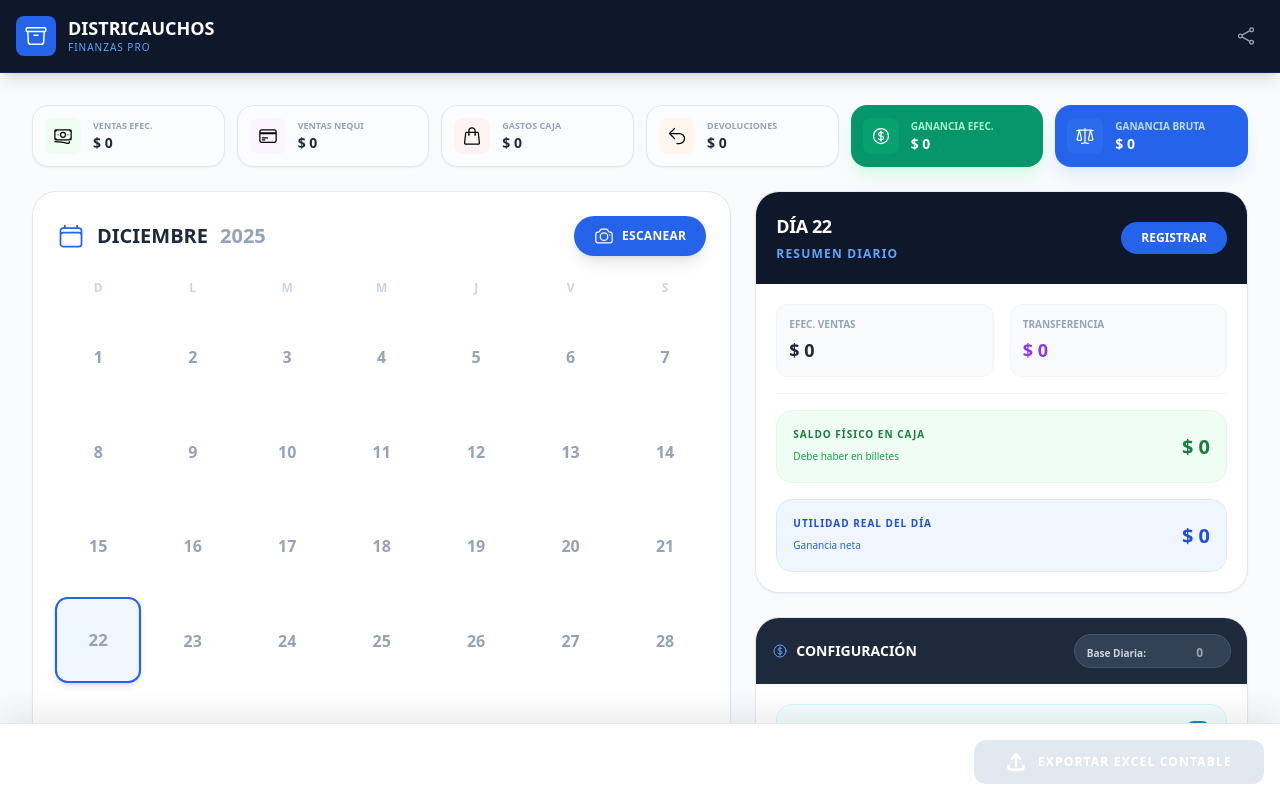
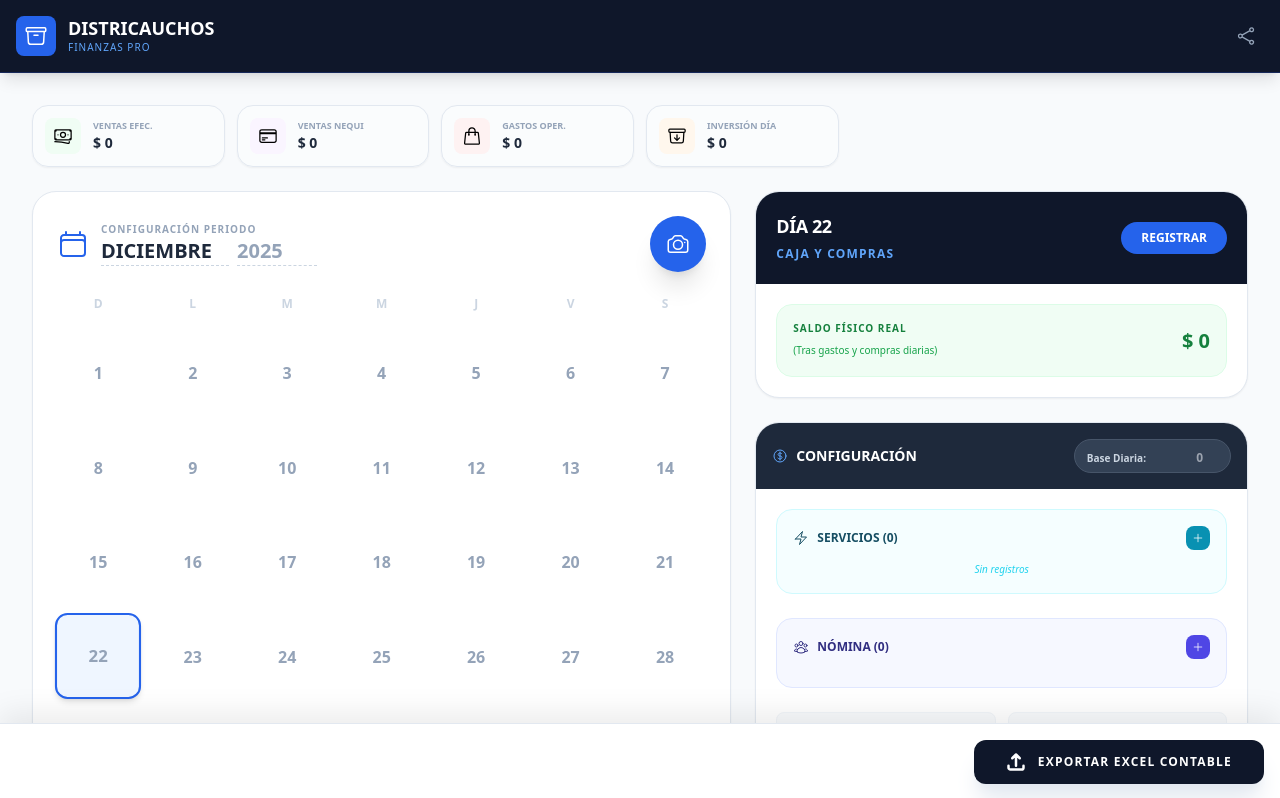
Before and after one commit to christophervillotafreire/districauchos-app, a React (Vite) app: page / in a window 1280 px wide. Shown: the top 798 px of the page. Built offline with nearby package versions, Linux system fonts and the light colour scheme.

Commit message:
Enhance App component with new icon and state logic
Added ArchiveBoxArrowDownIcon and updated state initialization logic to include migrations for bank loans and suppliers. Adjusted calculations to include daily purchases in cash flow.

```diff
--- a/App.tsx
+++ b/App.tsx
@@ -14,7 +14,8 @@ import {
   CameraIcon,
   ArrowUturnLeftIcon,
   CreditCardIcon,
-  CurrencyDollarIcon
+  CurrencyDollarIcon,
+  ArchiveBoxArrowDownIcon
 } from '@heroicons/react/24/outline';
 
 const App: React.FC = () => {
@@ -25,57 +26,67 @@ const App: React.FC = () => {
   const [selectedDayNumber, setSelectedDayNumber] = useState<number>(new Date().getDate());
   const [hasManuallySelected, setHasManuallySelected] = useState<boolean>(false);
 
-  const today = new Date();
+  // --- ESTADO INICIAL Y MIGRACIÓN ---
+  const [state, setState] = useState<AppState>(() => {
+    const today = new Date();
+    const defaultMonth = new Intl.DateTimeFormat('es-CO', { month: 'long' }).format(today);
 
-  // --- ESTADO ---
-  const [state, setState] = useState<AppState>(() => {
     const saved = localStorage.getItem('districauchos_state');
     if (saved) {
       try {
         const parsedState = JSON.parse(saved);
 
-        // MIGRACIONES (Payroll y Utilities)
-        if (typeof parsedState.fixedExpenses?.payroll === 'number') {
-          const oldAmount = parsedState.fixedExpenses.payroll;
-          parsedState.fixedExpenses.payroll = oldAmount > 0 ? [{ id: 'legacy_p', name: 'Nómina General', paymentQ1: oldAmount, paymentQ2: 0 }] : [];
+        // MIGRACIÓN: Bancos (Number -> Array)
+        if (typeof parsedState.fixedExpenses?.bankLoans === 'number') {
+           const val = parsedState.fixedExpenses.bankLoans;
+           parsedState.fixedExpenses.bankLoans = val > 0 ? [{ id: 'mig_bank', date: '01', description: 'Deuda General', amount: val }] : [];
         }
-        if (typeof parsedState.fixedExpenses?.utilities === 'number') {
-           const oldUtils = parsedState.fixedExpenses.utilities;
-           parsedState.fixedExpenses.utilities = oldUtils > 0 ? [{ id: 'legacy_u', name: 'Servicios Generales', amount: oldUtils }] : [];
+        // MIGRACIÓN: Proveedores (Number -> Array)
+        if (typeof parsedState.fixedExpenses?.suppliers === 'number') {
+           const val = parsedState.fixedExpenses.suppliers;
+           parsedState.fixedExpenses.suppliers = val > 0 ? [{ id: 'mig_supp', date: '01', description: 'Facturas Varias', amount: val }] : [];
         }
+
+        // Asegurar arrays
         if (!Array.isArray(parsedState.fixedExpenses?.payroll)) parsedState.fixedExpenses.payroll = [];
         if (!Array.isArray(parsedState.fixedExpenses?.utilities)) parsedState.fixedExpenses.utilities = [];
+        if (!Array.isArray(parsedState.fixedExpenses?.bankLoans)) parsedState.fixedExpenses.bankLoans = [];
+        if (!Array.isArray(parsedState.fixedExpenses?.suppliers)) parsedState.fixedExpenses.suppliers = [];
 
-        return parsedState;
+        // Inicializar campos nuevos de fecha si no existen
+        return {
+            ...parsedState,
+            monthName: parsedState.monthName || defaultMonth,
+            year: parsedState.year || today.getFullYear()
+        };
+
       } catch (e) {
-        return { currentMonth: today.getMonth(), currentYear: today.getFullYear(), days: {}, fixedExpenses: INITIAL_FIXED_EXPENSES, defaultInitialCash: 0 };
+        return { monthName: defaultMonth, year: today.getFullYear(), currentMonth: today.getMonth(), days: {}, fixedExpenses: INITIAL_FIXED_EXPENSES, defaultInitialCash: 0 };
       }
     }
-    return { currentMonth: today.getMonth(), currentYear: today.getFullYear(), days: {}, fixedExpenses: INITIAL_FIXED_EXPENSES, defaultInitialCash: 0 };
+    return { monthName: defaultMonth, year: today.getFullYear(), currentMonth: today.getMonth(), days: {}, fixedExpenses: INITIAL_FIXED_EXPENSES, defaultInitialCash: 0 };
   });
 
   const [editingDay, setEditingDay] = useState<DayData | null>(null);
-
-  const daysInMonth = new Date(state.currentYear, state.currentMonth + 1, 0).getDate();
-  const monthName = new Intl.DateTimeFormat('es-CO', { month: 'long' }).format(new Date(state.currentYear, state.currentMonth)).toUpperCase();
 
   useEffect(() => {
     localStorage.setItem('districauchos_state', JSON.stringify(state));
   }, [state]);
 
-  // --- CALCULOS ---
+  // --- CÁLCULOS ESTADÍSTICOS ---
   const monthlyStats = (Object.values(state.days) as DayData[]).reduce(
-    (acc: { cashSales: number; nequiSales: number; expenses: number; returns: number }, day: DayData) => {
+    (acc, day) => {
       day.transactions.forEach((t: Transaction) => {
         const amt = Number(t.amount) || 0;
         if (t.type === TransactionType.CASH_SALE) acc.cashSales += amt;
         if (t.type === TransactionType.NEQUI_SALE) acc.nequiSales += amt;
         if (t.type === TransactionType.DAILY_EXPENSE) acc.expenses += amt;
         if (t.type === TransactionType.RETURN) acc.returns += amt;
+        if (t.type === TransactionType.DAILY_PURCHASE) acc.investments += amt; // Sumamos compras diarias
       });
       return acc;
     },
-    { cashSales: 0, nequiSales: 0, expenses: 0, returns: 0 }
+    { cashSales: 0, nequiSales: 0, expenses: 0, returns: 0, investments: 0 }
   );
 
   const selectedDayData = state.days[selectedDayNumber] || null;
@@ -85,19 +96,28 @@ const App: React.FC = () => {
     else if (t.type === TransactionType.NEQUI_SALE) acc.nequiSales += amt;
     else if (t.type === TransactionType.RETURN) acc.returns += amt;
     else if (t.type === TransactionType.DAILY_EXPENSE) acc.expenses += amt;
+    else if (t.type === TransactionType.DAILY_PURCHASE) acc.investments += amt;
     return acc;
-  }, { cashSales: 0, nequiSales: 0, returns: 0, expenses: 0 }) || { cashSales: 0, nequiSales: 0, returns: 0, expenses: 0 };
+  }, { cashSales: 0, nequiSales: 0, returns: 0, expenses: 0, investments: 0 }) || { cashSales: 0, nequiSales: 0, returns: 0, expenses: 0, investments: 0 };
 
   const currentDayBase = selectedDayData ? (selectedDayData.initialCash ?? state.defaultInitialCash) : state.defaultInitialCash;
-  const dayNetCaja = currentDayBase + dayStats.cashSales - dayStats.returns - dayStats.expenses;
+
+  // LÓGICA DE CAJA: Efectivo Inicial + Ventas Efectivo - Devoluciones - Gastos - COMPRAS DIARIAS (salen de la caja)
+  const dayNetCaja = currentDayBase + dayStats.cashSales - dayStats.returns - dayStats.expenses - dayStats.investments;
+
+  // Utilidad Operativa del Día (Sin descontar inversión, pues eso es activo, no gasto)
+  // Aunque para "bolsillo" se siente como gasto, contablemente es cambio de activo.
+  // Sin embargo, para el reporte simple de utilidad diaria, solemos restar todo lo que sale.
+  // Aquí RESTAREMOS gastos operativos, pero las compras diarias las dejamos como flujo aparte en el excel final.
   const dayTotalProfit = (dayStats.cashSales + dayStats.nequiSales) - dayStats.returns - dayStats.expenses;
 
   // --- HANDLERS ---
   const handleFileSelect = async (event: React.ChangeEvent<HTMLInputElement>) => {
+    // ... (Misma lógica de antes)
     const files = event.target.files;
     if (!files || files.length === 0) return;
     setLoading(true);
-    setLoadingMessage(files.length > 1 ? `Procesando ${files.length} img...` : 'Analizando IA...');
+    setLoadingMessage('Analizando...');
     try {
       const filePromises = Array.from(files).map((file: File) => new Promise<FileData>((resolve, reject) => {
           const reader = new FileReader();
@@ -110,6 +130,8 @@ const App: React.FC = () => {
       const extractedTransactions: Transaction[] = result.items.map((item: any) => ({
         id: Math.random().toString(36).substr(2, 9), description: item.description, amount: Number(item.amount), type: item.type
       }));
+      // Nota: Gemini podría necesitar un prompt update para distinguir compras de gastos,
+      // pero por ahora el usuario puede cambiar el tipo manualmente en DayEditor.
       const targetDay = hasManuallySelected ? selectedDayNumber : (result.dayEstimate || selectedDayNumber);
       const newDayData: DayData = { day: targetDay, hasData: true, transactions: extractedTransactions, initialCash: state.days[targetDay]?.initialCash ?? state.defaultInitialCash };
       setEditingDay(newDayData);
@@ -121,13 +143,10 @@ const App: React.FC = () => {
   const saveDayData = (data: DayData) => {
     setState(prev => ({ ...prev, days: { ...prev.days, [data.day]: data } }));
     setEditingDay(null);
-    setSelectedDayNumber(data.day);
   };
 
   const handleExport = () => generateMonthlyReport(state);
   const formatCurrency = (val: number) => new Intl.NumberFormat('es-CO', { style: 'currency', currency: 'COP', maximumFractionDigits: 0 }).format(val);
-  const monthlyCashProfit = monthlyStats.cashSales - monthlyStats.returns - monthlyStats.expenses;
-  const monthlyGrossProfit = (monthlyStats.cashSales + monthlyStats.nequiSales) - monthlyStats.returns - monthlyStats.expenses;
 
   return (
     <div className="min-h-screen pb-44 bg-slate-50 font-sans">
@@ -138,61 +157,68 @@ const App: React.FC = () => {
         <div className="fixed inset-0 bg-slate-900/95 z-[100] flex flex-col items-center justify-center text-white p-6 text-center animate-in fade-in duration-300">
           <div className="w-16 h-16 border-4 border-blue-500 border-t-transparent rounded-full animate-spin mb-6"></div>
           <p className="font-black text-2xl mb-2 text-blue-400">PROCESANDO</p>
-          <p className="text-white font-bold uppercase tracking-widest text-xs animate-pulse">{loadingMessage}</p>
         </div>
       )}
 
       {editingDay && <DayEditor dayData={editingDay} defaultBase={state.defaultInitialCash} onSave={saveDayData} onCancel={() => setEditingDay(null)} />}
 
-      {/* CAMBIO CLAVE: Container más ancho y Grilla Responsiva */}
       <main className="container mx-auto max-w-7xl p-4 lg:p-8 space-y-6">
 
-        {/* SECCIÓN 1: Tarjetas Superiores (Grid 2 cols en móvil, 6 en PC) */}
+        {/* SECCIÓN 1: Tarjetas Superiores */}
         <div className="grid grid-cols-2 md:grid-cols-3 lg:grid-cols-6 gap-3">
           <StatCard icon={<BanknotesIcon className="text-green-600"/>} label="Ventas Efec." value={monthlyStats.cashSales} color="bg-green-50" />
           <StatCard icon={<CreditCardIcon className="text-purple-600"/>} label="Ventas Nequi" value={monthlyStats.nequiSales} color="bg-purple-50" />
-          <StatCard icon={<ShoppingBagIcon className="text-red-600"/>} label="Gastos Caja" value={monthlyStats.expenses} color="bg-red-50" />
-          <StatCard icon={<ArrowUturnLeftIcon className="text-orange-600"/>} label="Devoluciones" value={monthlyStats.returns} color="bg-orange-50" />
-
-          <div className="bg-emerald-600 p-3 rounded-2xl shadow-lg shadow-emerald-100 flex items-center gap-3 text-white col-span-2 md:col-span-1 lg:col-span-1">
-             <div className="bg-emerald-500/30 p-2 rounded-lg"><CurrencyDollarIcon className="h-5 w-5 text-white"/></div>
-             <div className="min-w-0"><p className="text-[10px] font-black text-emerald-200 uppercase">Ganancia Efec.</p><p className="text-sm font-black truncate">{formatCurrency(monthlyCashProfit)}</p></div>
-          </div>
-          <div className="bg-blue-600 p-3 rounded-2xl shadow-lg shadow-blue-100 flex items-center gap-3 text-white col-span-2 md:col-span-1 lg:col-span-1">
-             <div className="bg-blue-500/30 p-2 rounded-lg"><ScaleIcon className="h-5 w-5 text-white"/></div>
-             <div className="min-w-0"><p className="text-[10px] font-black text-blue-200 uppercase">Ganancia Bruta</p><p className="text-sm font-black truncate">{formatCurrency(monthlyGrossProfit)}</p></div>
-          </div>
+          <StatCard icon={<ShoppingBagIcon className="text-red-600"/>} label="Gastos Oper." value={monthlyStats.expenses} color="bg-red-50" />
+          <StatCard icon={<ArchiveBoxArrowDownIcon className="text-orange-600"/>} label="Inversión Día" value={monthlyStats.investments} color="bg-orange-50" />
+          {/* ... resto de tarjetas ... */}
         </div>
 
-        {/* SECCIÓN 2: Layout Principal (1 col en Móvil, 12 cols en PC) */}
+        {/* SECCIÓN 2: Layout Principal */}
         <div className="grid grid-cols-1 lg:grid-cols-12 gap-6 items-start">
 
-          {/* COLUMNA IZQUIERDA (Calendario) - Ocupa 7/12 en PC */}
           <div className="lg:col-span-7 space-y-6">
             <div className="bg-white p-6 rounded-3xl shadow-sm border border-slate-200 h-full">
-              <div className="flex justify-between items-center mb-6">
-                <h2 className="text-xl font-black text-slate-800 flex items-center gap-3">
-                  <CalendarIcon className="h-7 w-7 text-blue-600"/>
-                  {monthName} <span className="text-slate-400">{state.currentYear}</span>
-                </h2>
-                <button onClick={() => fileInputRef.current?.click()} className="bg-blue-600 text-white px-5 py-2.5 rounded-full shadow-lg hover:bg-blue-700 active:scale-95 transition-all flex items-center gap-2 font-bold text-xs uppercase tracking-wide">
-                  <CameraIcon className="h-5 w-5" />
-                  Escanear
+
+              {/* INPUTS DINÁMICOS DE FECHA */}
+              <div className="flex flex-col md:flex-row justify-between items-center mb-6 gap-4">
+                <div className="flex items-center gap-3">
+                   <CalendarIcon className="h-8 w-8 text-blue-600"/>
+                   <div className="flex flex-col">
+                     <label className="text-[10px] font-bold text-slate-400 uppercase tracking-widest">Configuración Periodo</label>
+                     <div className="flex items-baseline gap-2">
+                       <input
+                         type="text"
+                         value={state.monthName}
+                         onChange={(e) => setState(p => ({...p, monthName: e.target.value}))}
+                         className="text-xl font-black text-slate-800 uppercase bg-transparent border-b border-dashed border-slate-300 focus:border-blue-500 outline-none w-32"
+                         placeholder="MES"
+                       />
+                       <input
+                         type="number"
+                         value={state.year}
+                         onChange={(e) => setState(p => ({...p, year: parseInt(e.target.value) || new Date().getFullYear()}))}
+                         className="text-xl font-black text-slate-400 bg-transparent border-b border-dashed border-slate-300 focus:border-blue-500 outline-none w-20"
+                       />
+                     </div>
+                   </div>
+                </div>
+
+                {/* BOTÓN CÁMARA LIMPIO */}
+                <button onClick={() => fileInputRef.current?.click()} className="bg-blue-600 text-white p-4 rounded-full shadow-xl hover:bg-blue-700 active:scale-95 transition-all">
+                  <CameraIcon className="h-6 w-6" />
                 </button>
               </div>
 
-              {/* Calendario Responsive */}
               <div className="grid grid-cols-7 gap-2 lg:gap-3">
                 {['D','L','M','M','J','V','S'].map(d => <span key={d} className="text-center text-xs font-bold text-slate-300 mb-2">{d}</span>)}
-                {Array.from({ length: daysInMonth }, (_, i) => i + 1).map(day => {
+                {Array.from({ length: 31 }, (_, i) => i + 1).map(day => {
                   const hasData = !!state.days[day];
                   const isSelected = selectedDayNumber === day;
                   return (
                     <button
                       key={day}
                       onClick={() => { setSelectedDayNumber(day); setHasManuallySelected(true); }}
-                      className={`
-                        aspect-square rounded-xl flex items-center justify-center text-sm lg:text-base font-bold transition-all border-2
+                      className={`aspect-square rounded-xl flex items-center justify-center text-sm lg:text-base font-bold transition-all border-2
                         ${isSelected ? 'border-blue-600 bg-blue-50 text-blue-700 scale-105 shadow-md' : 'border-transparent hover:bg-slate-50'}
                         ${hasData ? 'bg-blue-600 text-white shadow-sm shadow-blue-200 hover:bg-blue-700' : 'text-slate-400'}
                       `}
@@ -205,63 +231,46 @@ const App: React.FC = () => {
             </div>
           </div>
 
-          {/* COLUMNA DERECHA (Detalles + Config) - Ocupa 5/12 en PC */}
           <div className="lg:col-span-5 space-y-6">
 
-            {/* Panel Día Seleccionado */}
             {selectedDayNumber && (
               <div className="bg-white rounded-3xl border border-slate-200 shadow-sm overflow-hidden animate-in slide-in-from-right-4 duration-500">
                 <div className="bg-slate-900 p-5 flex justify-between items-center text-white">
                   <div>
                     <span className="block font-black text-lg uppercase tracking-tight">Día {selectedDayNumber}</span>
-                    <span className="text-xs text-blue-400 font-bold uppercase tracking-widest">Resumen Diario</span>
+                    <span className="text-xs text-blue-400 font-bold uppercase tracking-widest">Caja y Compras</span>
                   </div>
-                  <button
-                    onClick={() => setEditingDay(selectedDayData || { day: selectedDayNumber, hasData: true, transactions: [], initialCash: state.defaultInitialCash })}
-                    className="bg-blue-600 hover:bg-blue-500 px-5 py-2 rounded-full text-xs font-black uppercase transition-colors"
-                  >
-                    {selectedDayData ? 'Editar / Ver' : 'Registrar'}
+                  <button onClick={() => setEditingDay(selectedDayData || { day: selectedDayNumber, hasData: true, transactions: [], initialCash: state.defaultInitialCash })} className="bg-blue-600 hover:bg-blue-500 px-5 py-2 rounded-full text-xs font-black uppercase transition-colors">
+                    {selectedDayData ? 'Editar' : 'Registrar'}
                   </button>
                 </div>
 
                 <div className="p-5 space-y-4">
-                  <div className="grid grid-cols-2 gap-4 pb-4 border-b border-slate-100">
-                     <div className="bg-slate-50 p-3 rounded-xl border border-slate-100">
-                        <p className="text-[10px] text-slate-400 font-bold uppercase mb-1">Efec. Ventas</p>
-                        <p className="text-lg font-bold text-slate-800">{formatCurrency(dayStats.cashSales)}</p>
-                     </div>
-                     <div className="bg-slate-50 p-3 rounded-xl border border-slate-100">
-                        <p className="text-[10px] text-slate-400 font-bold uppercase mb-1">Transferencia</p>
-                        <p className="text-lg font-bold text-purple-600">{formatCurrency(dayStats.nequiSales)}</p>
-                     </div>
-                  </div>
-
+                  {/* Detalles Día... */}
                   <div className="flex justify-between items-center bg-green-50 p-4 rounded-2xl border border-green-100">
                     <div>
-                      <span className="block text-[10px] text-green-700 font-black uppercase tracking-widest">Saldo Físico en Caja</span>
-                      <span className="text-[10px] text-green-600 font-medium">Debe haber en billetes</span>
+                      <span className="block text-[10px] text-green-700 font-black uppercase tracking-widest">Saldo Físico Real</span>
+                      <span className="text-[10px] text-green-600 font-medium">(Tras gastos y compras diarias)</span>
                     </div>
                     <span className="text-xl font-black text-green-700">{formatCurrency(dayNetCaja)}</span>
                   </div>
 
-                  <div className="flex justify-between items-center bg-blue-50 p-4 rounded-2xl border border-blue-100">
-                    <div>
-                      <span className="block text-[10px] text-blue-700 font-black uppercase tracking-widest">Utilidad Real del Día</span>
-                      <span className="text-[10px] text-blue-600 font-medium">Ganancia neta</span>
-                    </div>
-                    <span className="text-xl font-black text-blue-700">{formatCurrency(dayTotalProfit)}</span>
-                  </div>
+                  {/* Mostrar Inversión Diaria si existe */}
+                  {dayStats.investments > 0 && (
+                     <div className="flex justify-between items-center bg-orange-50 p-3 rounded-xl border border-orange-100">
+                        <span className="text-[10px] text-orange-700 font-bold uppercase">Compra Mercancía (Hoy)</span>
+                        <span className="text-sm font-black text-orange-700">-{formatCurrency(dayStats.investments)}</span>
+                     </div>
+                  )}
                 </div>
               </div>
             )}
 
-            {/* Panel Configuración (Resumen Mensual) */}
             <MonthlySummary
               expenses={state.fixedExpenses}
               defaultBase={state.defaultInitialCash}
               onChange={(ex) => setState(p => ({...p, fixedExpenses: ex}))}
               onBaseChange={(base) => setState(p => ({...p, defaultInitialCash: base}))}
-              dayCount={Object.keys(state.days).length}
               onReset={() => setState(p => ({...p, days: {}, fixedExpenses: INITIAL_FIXED_EXPENSES, defaultInitialCash: 0}))}
             />
           </div>
@@ -271,7 +280,7 @@ const App: React.FC = () => {
       {/* Botón Flotante Exportar */}
       <div className="fixed bottom-0 left-0 right-0 bg-white border-t border-slate-200 p-4 shadow-[0_-10px_30px_rgba(0,0,0,0.08)] z-40">
         <div className="container mx-auto max-w-7xl flex justify-end">
-           <button onClick={handleExport} disabled={Object.keys(state.days).length === 0} className={`px-8 py-3 rounded-xl font-black text-white transition-all uppercase text-xs tracking-widest flex items-center gap-3 ${Object.keys(state.days).length === 0 ? 'bg-slate-200 text-slate-400' : 'bg-slate-900 hover:bg-black shadow-xl shadow-slate-200 active:scale-95'}`}>
+           <button onClick={handleExport} disabled={Object.keys(state.days).length === 0} className="bg-slate-900 hover:bg-black text-white px-8 py-3 rounded-xl font-black uppercase text-xs tracking-widest flex items-center gap-3 shadow-xl shadow-slate-200">
              <ArrowUpTrayIcon className="h-5 w-5 stroke-[3]" />
              Exportar Excel Contable
            </button>
@@ -281,18 +290,12 @@ const App: React.FC = () => {
   );
 };
 
-// Componente auxiliar para tarjetas pequeñas
 const StatCard = ({ icon, label, value, color }: any) => {
   const format = (v: number) => new Intl.NumberFormat('es-CO', { style: 'currency', currency: 'COP', maximumFractionDigits: 0 }).format(v);
   return (
     <div className={`bg-white p-3 rounded-2xl border border-slate-200 shadow-sm flex items-center gap-3 ${color} bg-opacity-30`}>
-       <div className={`${color} p-2 rounded-lg bg-opacity-100`}>
-         {React.cloneElement(icon, { className: "h-5 w-5" })}
-       </div>
-       <div className="min-w-0">
-         <p className="text-[9px] font-black text-slate-400 uppercase truncate">{label}</p>
-         <p className="text-sm font-bold text-slate-800 truncate">{format(value)}</p>
-       </div>
+       <div className={`${color} p-2 rounded-lg bg-opacity-100`}>{React.cloneElement(icon, { className: "h-5 w-5" })}</div>
+       <div className="min-w-0"><p className="text-[9px] font-black text-slate-400 uppercase truncate">{label}</p><p className="text-sm font-bold text-slate-800 truncate">{format(value)}</p></div>
     </div>
   )
 }
```
